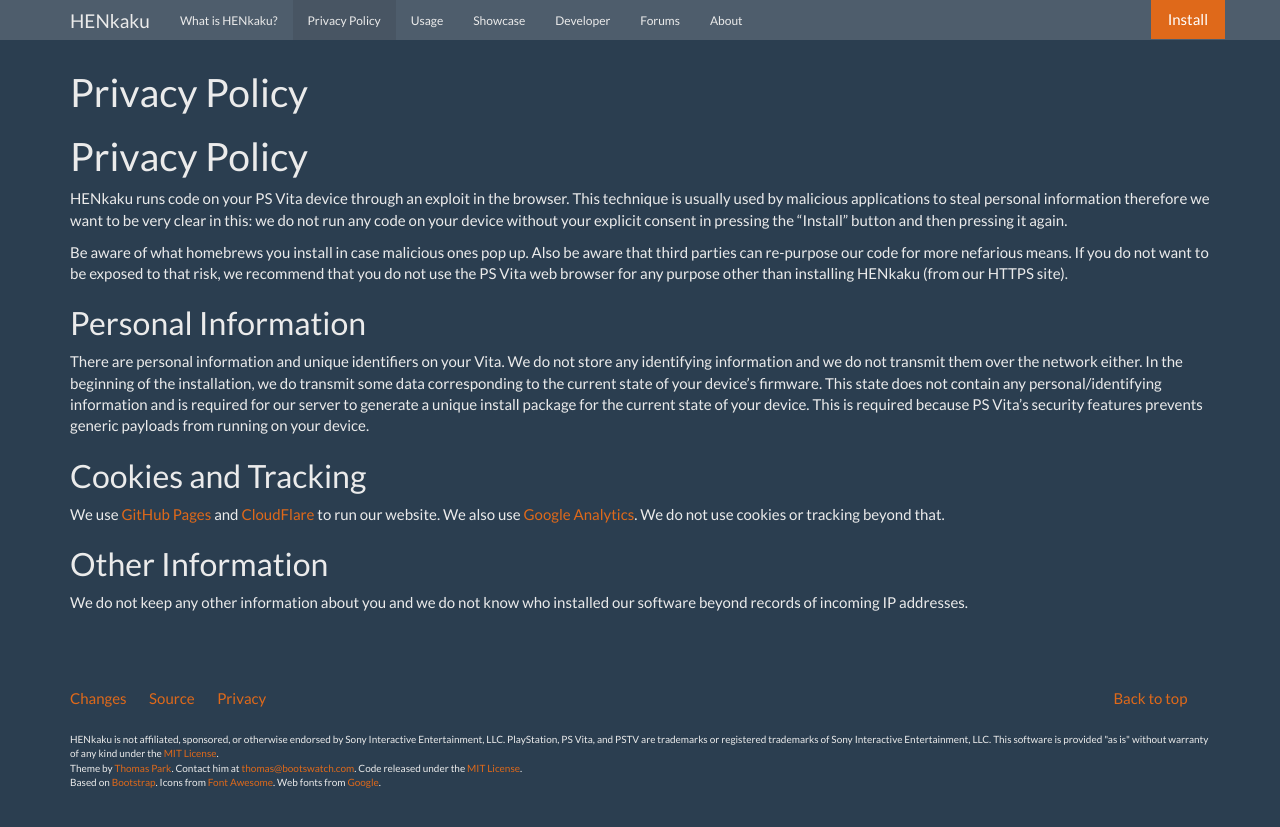
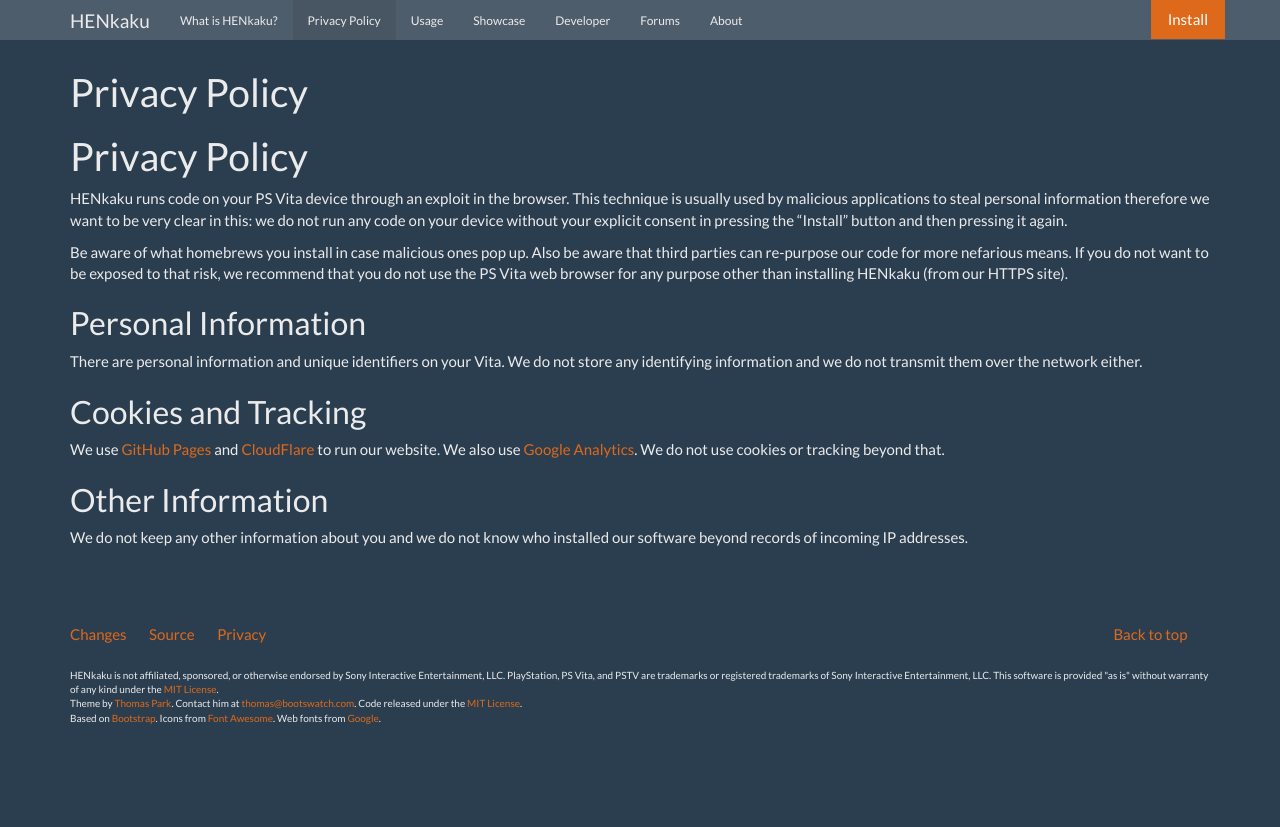
Before and after one commit to henkaku/henkaku.github.io, a Jekyll site: the page built from privacy.md, in a window 1280 px wide. Shown: the top 827 px of the page. Built offline with Jekyll 4.4.1, drawn with Linux system fonts in a browser that asks for light colours; our own code applies the rules of GitHub Pages for plain Markdown files.

Commit message:
Update privacy.md
The static relocation payloads do not require sending anything to our servers anymore.

```diff
--- a/privacy.md
+++ b/privacy.md
@@ -10,7 +10,7 @@
 Be aware of what homebrews you install in case malicious ones pop up. Also be aware that third parties can re-purpose our code for more nefarious means. If you do not want to be exposed to that risk, we recommend that you do not use the PS Vita web browser for any purpose other than installing HENkaku (from our HTTPS site).
 
 ## Personal Information
-There are personal information and unique identifiers on your Vita. We do not store any identifying information and we do not transmit them over the network either. In the beginning of the installation, we do transmit some data corresponding to the current state of your device's firmware. This state does not contain any personal/identifying information and is required for our server to generate a unique install package for the current state of your device. This is required because PS Vita's security features prevents generic payloads from running on your device.
+There are personal information and unique identifiers on your Vita. We do not store any identifying information and we do not transmit them over the network either.
 
 ## Cookies and Tracking
 We use [GitHub Pages](https://help.github.com/articles/github-privacy-policy/) and [CloudFlare](https://www.cloudflare.com/security-policy/) to run our website. We also use [Google Analytics](https://support.google.com/analytics/answer/6004245?hl=en). We do not use cookies or tracking beyond that.
```
